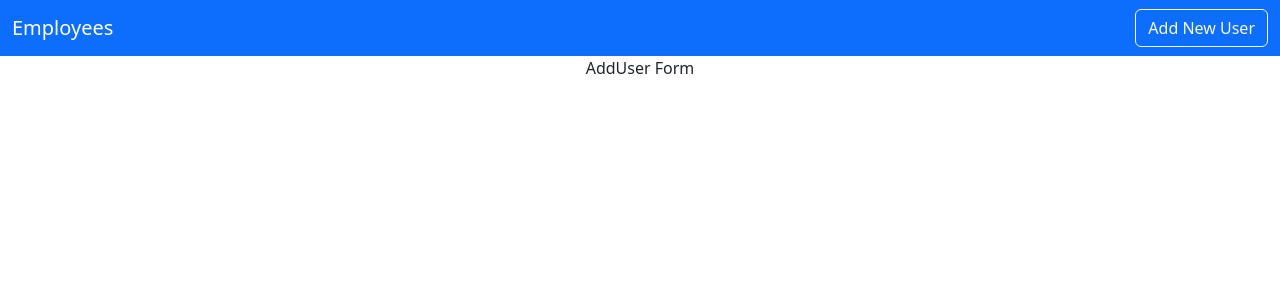
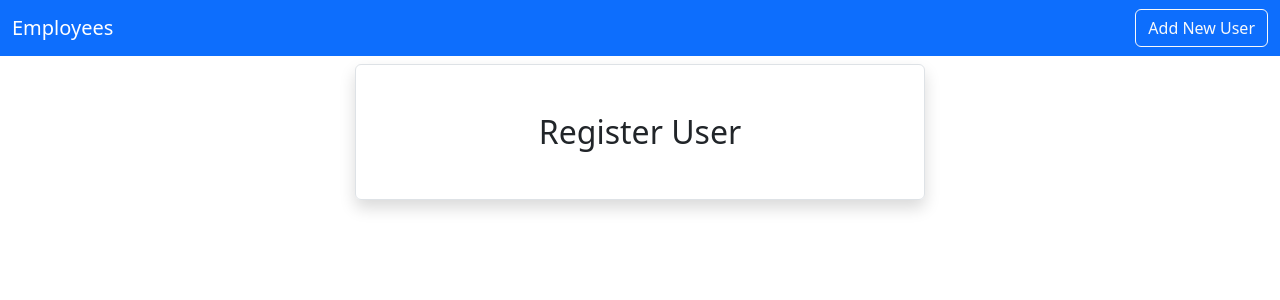
Before and after one commit to badr151/Employee, a React (Create React App) app in the folder employee/: page /adduser in a window 1280 px wide. Shown: the top 300 px of the page. Built offline with nearby package versions, Linux system fonts and the light colour scheme.

Commit message:
Renaming the jsx files

```diff
--- a/employee/src/Apiservices/employeelist.js
+++ b/employee/src/Apiservices/employeelist.jsx
@@ -24,7 +24,6 @@
       .catch((err) => console.log(err));
   },
 
-
   editById(id, changes) {
     return axios
       .put(
--- a/employee/src/Apiservices/employeeservices.js
+++ b/employee/src/Apiservices/employeeservices.jsx
@@ -1,8 +1,7 @@
 import axios from "axios";
 import employeelist from "./employeelist";
 
-const apiFavs =
-  "http://localhost:8080/Api/employees";
+const apiFavs = "http://localhost:8080/Api/employees";
 
 const favoriteServices = {
   getAll() {
--- a/employee/src/users/AddUser.js
+++ /dev/null
@@ -1,5 +0,0 @@
-import React from "react";
-
-export default function AddUser() {
-  return <div>AddUser Form</div>;
-}
--- /dev/null
+++ b/employee/src/users/AddUser.jsx
@@ -0,0 +1,13 @@
+import React from "react";
+
+export default function AddUser() {
+  return (
+    <div className="container">
+      <div className="row">
+        <div className="col-md-6 offset-md-3 border rounded p-4 mt-2 shadow">
+          <h2 className="text-center m-4">Register User</h2>
+        </div>
+      </div>
+    </div>
+  );
+}
```
Also changed, not shown: employee/src/layout/Navbar.jsx (renamed from employee/src/layout/Navbar.js), employee/src/pages/Home.jsx (renamed from employee/src/pages/Home.js), employee/src/users/EditUser.js (deleted), employee/src/users/EditUser.jsx (added), employee/src/users/ViewUser.js (deleted), employee/src/users/ViewUser.jsx (added). Lines whose indentation alone changed are shown as unchanged.
